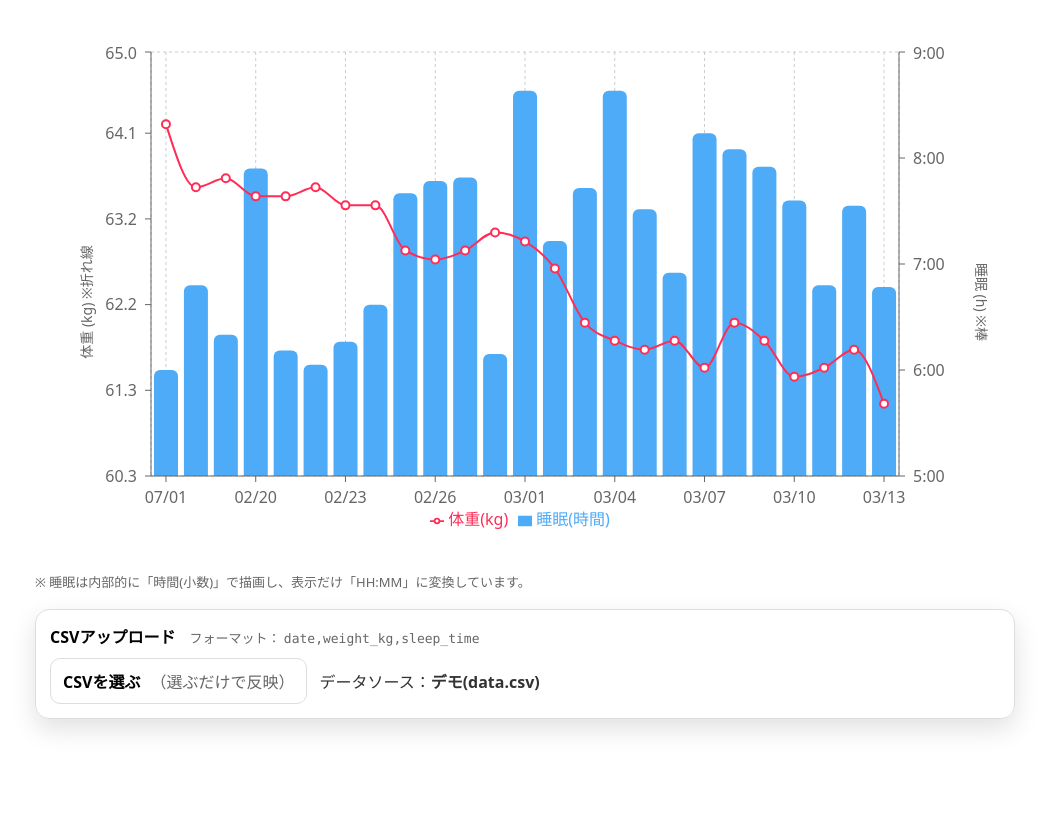
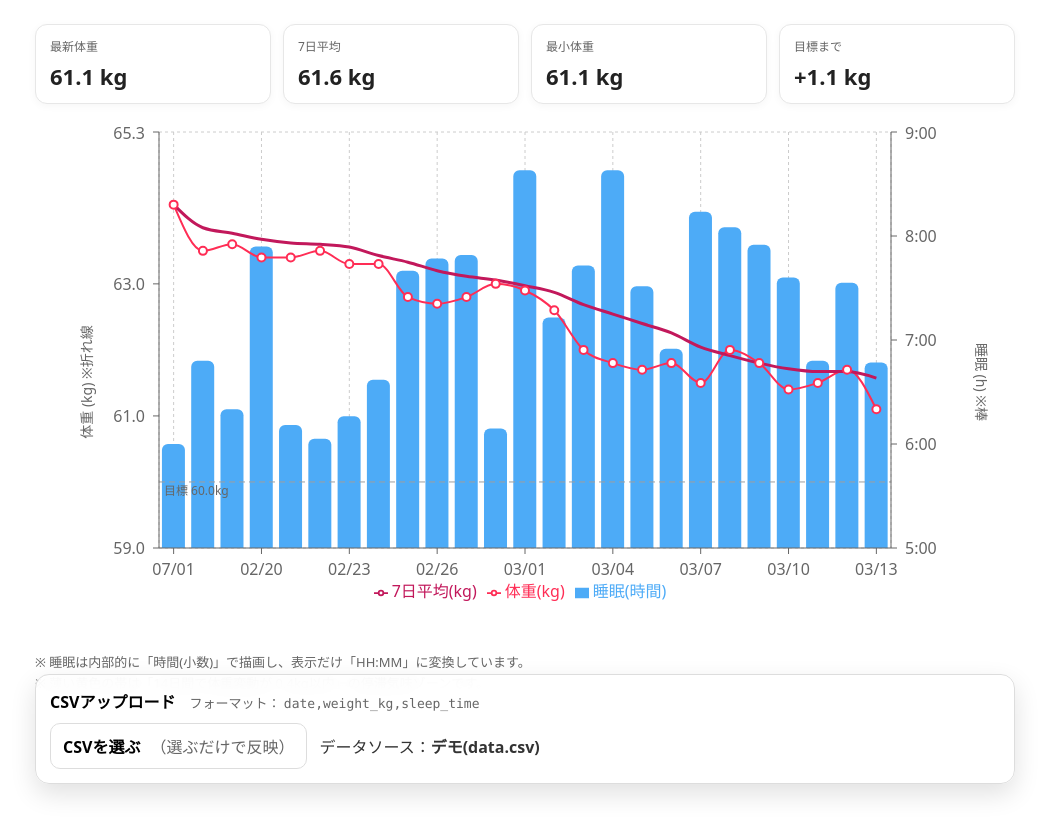
Before and after one commit to peridotan/health-chart, a React (Vite) app: page / in a window 1280 px wide. Shown: the top 836 px of the page, without its empty margins (115-1164 px from the left). Built offline with nearby package versions, Linux system fonts and the light colour scheme.

Commit message:
Update App.jsx

```diff
--- a/src/App.jsx
+++ b/src/App.jsx
@@ -10,7 +10,15 @@ import {
   CartesianGrid,
   Tooltip,
   Legend,
+  ReferenceLine,
+  ReferenceArea,
 } from "recharts";
+
+/** ===== settings ===== */
+const GOAL_WEIGHT = 60.0; // 目標体重
+const MOVING_AVG_DAYS = 7; // 移動平均日数
+const PLATEAU_DAYS = 14; // 停滞判定期間
+const PLATEAU_RANGE_KG = 0.4; // この範囲内なら停滞気味とみなす
 
 /** ===== utilities ===== */
 function parseCSV(text) {
@@ -116,11 +124,54 @@ function formatDateLabel(value) {
   return s;
 }
 
+function calcMovingAverage(values, windowSize) {
+  return values.map((_, idx) => {
+    const start = Math.max(0, idx - windowSize + 1);
+    const slice = values.slice(start, idx + 1).filter(Number.isFinite);
+    if (!slice.length) return null;
+    return slice.reduce((sum, v) => sum + v, 0) / slice.length;
+  });
+}
+
+function calcPlateauRanges(data, days, rangeKg) {
+  if (!Array.isArray(data) || data.length < days) return [];
+
+  const ranges = [];
+  let current = null;
+
+  for (let end = days - 1; end < data.length; end++) {
+    const start = end - days + 1;
+    const window = data.slice(start, end + 1).map((d) => d.weight_kg);
+    const min = Math.min(...window);
+    const max = Math.max(...window);
+    const isPlateau = max - min <= rangeKg;
+
+    if (isPlateau) {
+      if (!current) {
+        current = { start, end };
+      } else {
+        current.end = end;
+      }
+    } else if (current) {
+      ranges.push(current);
+      current = null;
+    }
+  }
+
+  if (current) ranges.push(current);
+
+  return ranges.map((r) => ({
+    x1: data[r.start]?.date,
+    x2: data[r.end]?.date,
+  }));
+}
+
 /** ===== UI components ===== */
 function CustomTooltip({ active, payload, label }) {
   if (!active || !payload?.length) return null;
 
   const weight = payload.find((p) => p.dataKey === "weight_kg")?.value;
+  const weightAvg = payload.find((p) => p.dataKey === "weight_avg_7")?.value;
   const sleep = payload.find((p) => p.dataKey === "sleep_hours")?.value;
 
   return (
@@ -131,15 +182,23 @@ function CustomTooltip({ active, payload, label }) {
         borderRadius: 8,
         padding: "10px 12px",
         boxShadow: "0 6px 16px rgba(0,0,0,0.08)",
-        minWidth: 180,
+        minWidth: 190,
       }}
     >
       <div style={{ fontWeight: 700, marginBottom: 6 }}>{label}</div>
+
       {Number.isFinite(weight) && (
         <div style={{ color: "#ff2d55", marginBottom: 4 }}>
           体重：{Number(weight).toFixed(1)} kg
         </div>
       )}
+
+      {Number.isFinite(weightAvg) && (
+        <div style={{ color: "#c2185b", marginBottom: 4 }}>
+          7日平均：{Number(weightAvg).toFixed(1)} kg
+        </div>
+      )}
+
       {Number.isFinite(sleep) && (
         <div style={{ color: "#2f7cf6" }}>睡眠：{hoursToHHMM(sleep)}</div>
       )}
@@ -172,16 +231,37 @@ export default function App() {
     })();
   }, []);
 
+  const enhancedData = useMemo(() => {
+    if (!data.length) return [];
+
+    const weights = data.map((d) => d.weight_kg);
+    const avgs = calcMovingAverage(weights, MOVING_AVG_DAYS);
+
+    return data.map((d, i) => ({
+      ...d,
+      weight_avg_7: avgs[i],
+    }));
+  }, [data]);
+
+  const plateauRanges = useMemo(() => {
+    return calcPlateauRanges(enhancedData, PLATEAU_DAYS, PLATEAU_RANGE_KG);
+  }, [enhancedData]);
+
   const ranges = useMemo(() => {
-    if (!data.length) {
+    if (!enhancedData.length) {
       return {
         weight: { min: 0, max: 80 },
         sleep: { min: 5, max: 9 },
       };
     }
 
-    const weights = data.map((d) => Number(d.weight_kg)).filter(Number.isFinite);
-    const sleeps = data.map((d) => Number(d.sleep_hours)).filter(Number.isFinite);
+    const weights = enhancedData
+      .flatMap((d) => [Number(d.weight_kg), Number(d.weight_avg_7), GOAL_WEIGHT])
+      .filter(Number.isFinite);
+
+    const sleeps = enhancedData
+      .map((d) => Number(d.sleep_hours))
+      .filter(Number.isFinite);
 
     let wMin = Math.min(...weights);
     let wMax = Math.max(...weights);
@@ -205,7 +285,26 @@ export default function App() {
       weight: { min: wMin, max: wMax },
       sleep: { min: sMin, max: sMax },
     };
-  }, [data]);
+  }, [enhancedData]);
+
+  const stats = useMemo(() => {
+    if (!enhancedData.length) return null;
+
+    const latest = enhancedData[enhancedData.length - 1];
+    const minWeight = Math.min(...enhancedData.map((d) => d.weight_kg));
+    const latestAvg = latest.weight_avg_7;
+    const diffToGoal = latest.weight_kg - GOAL_WEIGHT;
+
+    return {
+      latestWeight: latest.weight_kg,
+      latestAvg,
+      minWeight,
+      diffToGoal,
+      isPlateauNow:
+        plateauRanges.length > 0 &&
+        plateauRanges.some((r) => r.x2 === latest.date),
+    };
+  }, [enhancedData, plateauRanges]);
 
   const onUpload = async (file) => {
     try {
@@ -301,8 +400,64 @@ export default function App() {
     whiteSpace: "nowrap",
   };
 
+  const summaryWrapStyle = {
+    display: "grid",
+    gridTemplateColumns: "repeat(auto-fit, minmax(160px, 1fr))",
+    gap: 12,
+    marginBottom: 14,
+  };
+
+  const summaryCardStyle = {
+    background: "#fff",
+    border: "1px solid #e7e7e7",
+    borderRadius: 12,
+    padding: "12px 14px",
+    boxShadow: "0 2px 8px rgba(0,0,0,0.04)",
+  };
+
+  const summaryLabelStyle = {
+    fontSize: 12,
+    color: "#666",
+    marginBottom: 6,
+  };
+
+  const summaryValueStyle = {
+    fontSize: 22,
+    fontWeight: 800,
+    color: "#222",
+  };
+
   return (
     <div style={pageStyle}>
+      {stats && (
+        <div style={summaryWrapStyle}>
+          <div style={summaryCardStyle}>
+            <div style={summaryLabelStyle}>最新体重</div>
+            <div style={summaryValueStyle}>{stats.latestWeight.toFixed(1)} kg</div>
+          </div>
+
+          <div style={summaryCardStyle}>
+            <div style={summaryLabelStyle}>7日平均</div>
+            <div style={summaryValueStyle}>
+              {Number.isFinite(stats.latestAvg) ? stats.latestAvg.toFixed(1) : "-"} kg
+            </div>
+          </div>
+
+          <div style={summaryCardStyle}>
+            <div style={summaryLabelStyle}>最小体重</div>
+            <div style={summaryValueStyle}>{stats.minWeight.toFixed(1)} kg</div>
+          </div>
+
+          <div style={summaryCardStyle}>
+            <div style={summaryLabelStyle}>目標まで</div>
+            <div style={summaryValueStyle}>
+              {stats.diffToGoal > 0 ? "+" : ""}
+              {stats.diffToGoal.toFixed(1)} kg
+            </div>
+          </div>
+        </div>
+      )}
+
       <div style={{ marginTop: 18 }}>
         <div style={chartOuterStyle}>
           <div style={leftAxisTitleStyle}>体重 (kg) ※折れ線</div>
@@ -310,10 +465,23 @@ export default function App() {
 
           <ResponsiveContainer>
             <ComposedChart
-              data={data}
-              margin={{ top: 10, right: 70, left: 70, bottom: 20 }}
+              data={enhancedData}
+              margin={{ top: 10, right: 78, left: 78, bottom: 20 }}
             >
               <CartesianGrid strokeDasharray="3 3" />
+
+              {plateauRanges.map((r, i) => (
+                <ReferenceArea
+                  key={`plateau-${i}`}
+                  x1={r.x1}
+                  x2={r.x2}
+                  yAxisId="left"
+                  ifOverflow="extendDomain"
+                  fill="#ffe8a3"
+                  fillOpacity={0.25}
+                  strokeOpacity={0}
+                />
+              ))}
 
               <XAxis
                 dataKey="date"
@@ -342,7 +510,20 @@ export default function App() {
               />
 
               <Tooltip content={<CustomTooltip />} />
-              <Legend verticalAlign="bottom" height={36} />
+              <Legend verticalAlign="bottom" height={44} />
+
+              <ReferenceLine
+                yAxisId="left"
+                y={GOAL_WEIGHT}
+                stroke="#9e9e9e"
+                strokeDasharray="6 4"
+                label={{
+                  value: `目標 ${GOAL_WEIGHT.toFixed(1)}kg`,
+                  position: "insideTopLeft",
+                  fill: "#666",
+                  fontSize: 12,
+                }}
+              />
 
               <Bar
                 yAxisId="right"
@@ -363,12 +544,25 @@ export default function App() {
                 activeDot={{ r: 6 }}
                 isAnimationActive={false}
               />
+
+              <Line
+                yAxisId="left"
+                type="monotone"
+                dataKey="weight_avg_7"
+                name="7日平均(kg)"
+                stroke="#c2185b"
+                strokeWidth={3}
+                dot={false}
+                activeDot={{ r: 5 }}
+                isAnimationActive={false}
+              />
             </ComposedChart>
           </ResponsiveContainer>
         </div>
 
-        <div style={{ marginTop: 10, color: "#666", fontSize: 13 }}>
-          ※ 睡眠は内部的に「時間(小数)」で描画し、表示だけ「HH:MM」に変換しています。
+        <div style={{ marginTop: 10, color: "#666", fontSize: 13, lineHeight: 1.6 }}>
+          <div>※ 睡眠は内部的に「時間(小数)」で描画し、表示だけ「HH:MM」に変換しています。</div>
+          <div>※ 薄い黄色の帯は「{PLATEAU_DAYS}日間で体重変動が {PLATEAU_RANGE_KG.toFixed(1)}kg以内」の停滞気味ゾーンです。</div>
         </div>
       </div>
 
@@ -410,6 +604,22 @@ export default function App() {
             <div style={{ color: "#333" }}>
               データソース：<b>{sourceLabel}</b>
             </div>
+
+            {stats?.isPlateauNow && (
+              <div
+                style={{
+                  color: "#8a6d00",
+                  background: "#fff7d6",
+                  border: "1px solid #f0de9c",
+                  borderRadius: 999,
+                  padding: "6px 10px",
+                  fontSize: 12,
+                  fontWeight: 700,
+                }}
+              >
+                停滞気味
+              </div>
+            )}
           </div>
 
           {error && (
```
